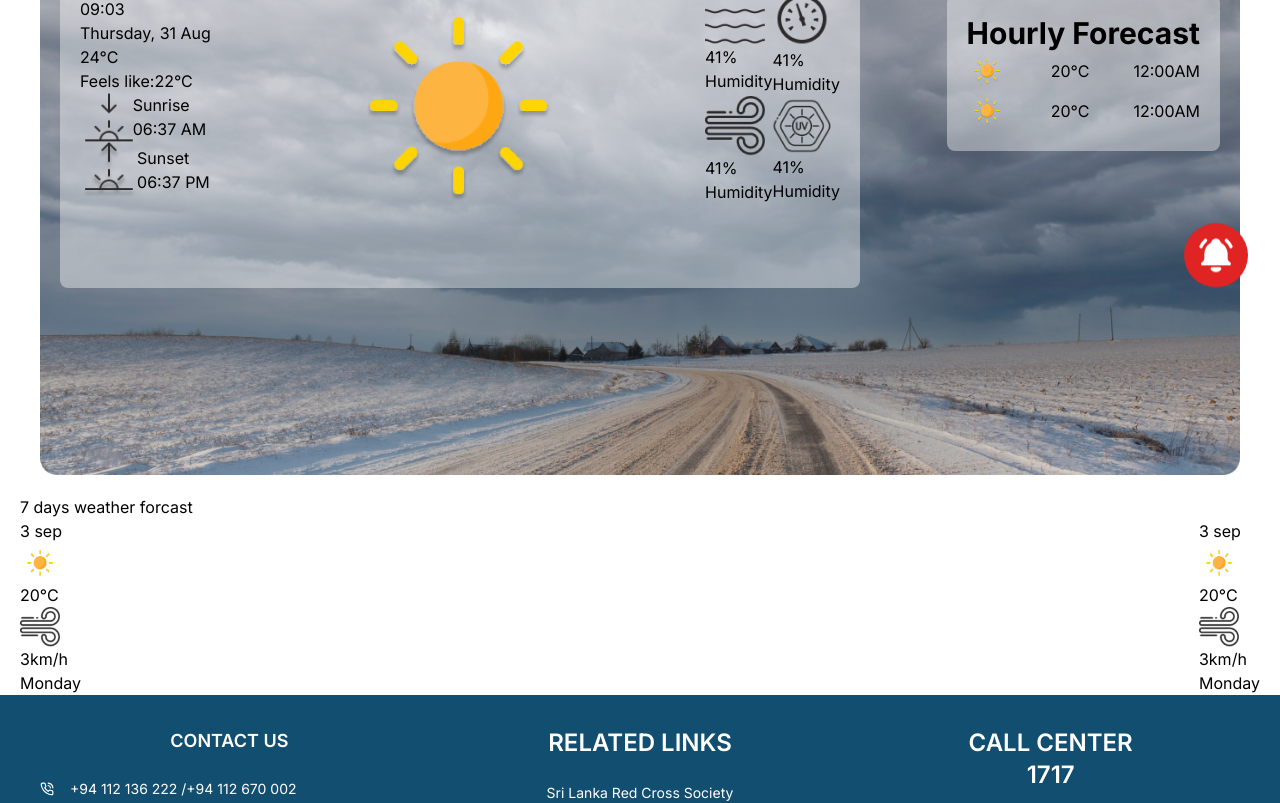
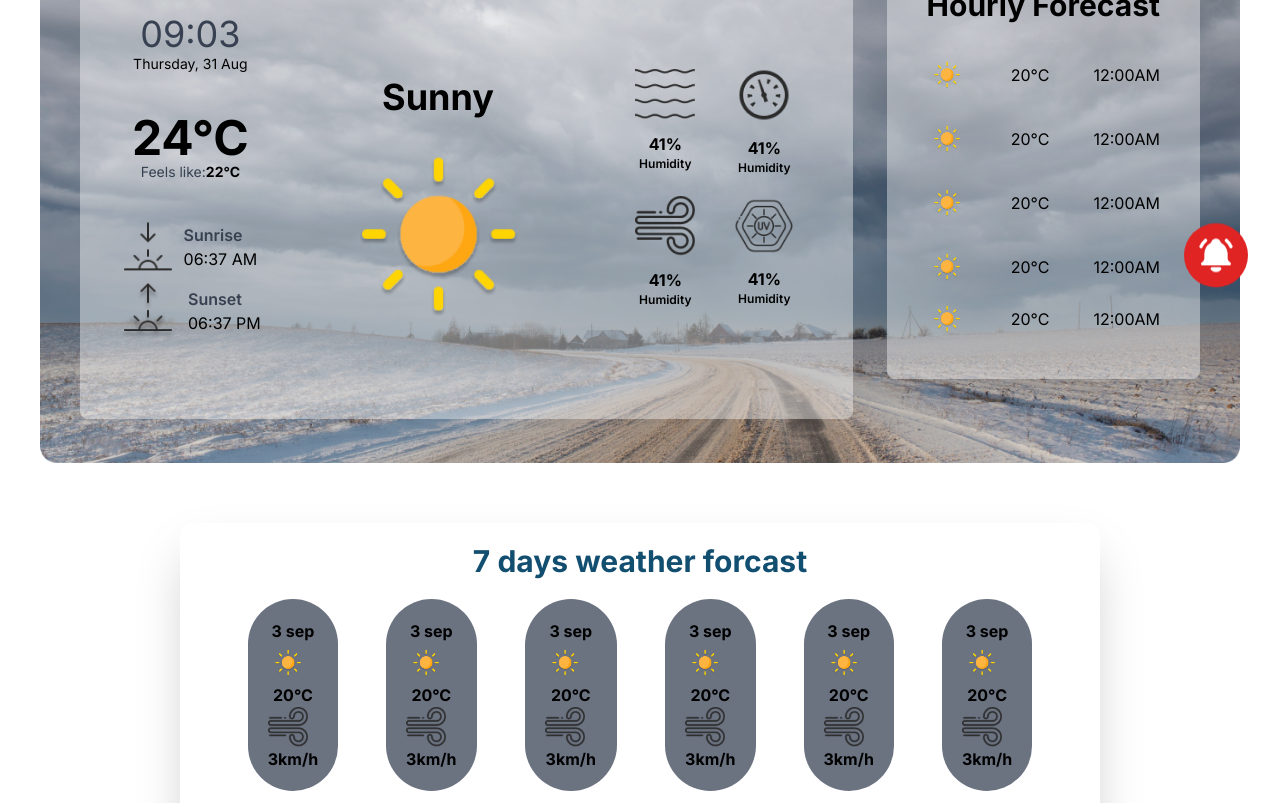
Before and after one commit to Selani00/DMS-front_end, a React (Vite) app: page /Weather in a window 1280 px wide. Shown: the part 480-1283 px from the top of the page. Built offline with nearby package versions, Linux system fonts and the light colour scheme.

Commit message:
User Home Started

```diff
--- a/src/App.jsx
+++ b/src/App.jsx
@@ -7,6 +7,7 @@ import Weather from './pages/Weather'
 import Contact from './pages/Contact'
 import News from './pages/News'
 import SafetyTips from './pages/SafetyTips'
+import UHome from "./pages/Dashboard/User_home"
 import { BrowserRouter,Routes,Route } from "react-router-dom";
 
 
@@ -26,6 +27,7 @@ function App() {
         <Route path="/Contact" element={<Contact/>} />
         <Route path="/News" element={<News/>} />
         <Route path="/SafetyTips" element={<SafetyTips/>} />
+        <Route path="/User_home" element={<UHome/>} />
 
       </Routes>
     </BrowserRouter>
--- a/src/components/Common/Emergancy_icon.jsx
+++ b/src/components/Common/Emergancy_icon.jsx
@@ -1,11 +1,16 @@
 import React from "react";
-import { TbBellRingingFilled  } from "react-icons/tb";
+import { TbBellRingingFilled } from "react-icons/tb";
 
 const Emergancy_icon = () => {
   return (
-    <div className="fixed bottom-5 sm:right-8 right-4 z-[999] cursor-pointer text-4xl bg-red-600 w-11 h-11 md:w-16 md:h-16 flex items-center justify-center rounded-full animate-bounce">
-      <TbBellRingingFilled style={{ color: "white" }} className="w-8 h-8 md:w-10 md:h-10"/>
-    </div>
+    <a href="/User_home">
+      <div className="fixed bottom-5 sm:right-8 right-4 z-[999] cursor-pointer text-4xl bg-red-600 w-11 h-11 md:w-16 md:h-16 flex items-center justify-center rounded-full animate-bounce">
+        <TbBellRingingFilled
+          style={{ color: "white" }}
+          className="w-8 h-8 md:w-10 md:h-10"
+        />
+      </div>
+    </a>
   );
 };
 
--- a/src/components/Common/Navbar.jsx
+++ b/src/components/Common/Navbar.jsx
@@ -64,10 +64,9 @@ const Navbar = () => {
           <>
             <RouterLink to="/Login">
               <button
-                className="relative inline-flex items-center justify-center p-0.5 mb-2 me-2 overflow-hidden text-sm font-semibold text-black rounded-lg group
-          bg-gradient-to-br from-purple-600 to-blue-500 group-hover:from-purple-600 group-hover:to-blue-500 hover:text-white dark:text-white focus:ring-1 focus:outline-none "
+                className="relative inline-flex items-center justify-center px-2 overflow-hidden text-base font-semibold text-white rounded-lg border-white border-2"
               >
-                <span class="relative px-5 py-2.5 transition-all ease-in duration-75 bg-transparent rounded-md group-hover:bg-opacity-0">
+                <span class="relative px-5 py-1.5 transition duration-300 hover:scale-125 ">
                   Sign In
                 </span>
               </button>
--- /dev/null
+++ b/src/pages/Dashboard/Emergancy_form.jsx
@@ -0,0 +1,5 @@
+const emergancy_form = () =>{
+
+}
+
+export default emergancy_form;
--- /dev/null
+++ b/src/pages/Dashboard/Slidebar.jsx
@@ -0,0 +1,41 @@
+import { useState } from "react";
+import { FaArrowRight } from "react-icons/fa";
+import logo from "../../assets/logo.png";
+
+const Slidebar = () => {
+  const [nav, setNav] = useState(false);
+
+  const handleNav = () => {
+    setNav(!nav);
+  };
+
+  return (
+    <div
+      className={`${
+        !nav ? "w-[200px]" : "w-30"
+      } h-screen bg-primary  relative duration-300`}
+    >
+      <div
+        onClick={handleNav}
+        className={`text-gray-600 bg-gray-200 border-gray-800 w-10 h-10 flex items-center justify-center text-xl
+            rounded-full absolute top-7 right-[-15px] ${
+              nav ? "0" : "rotate-180"
+            } duration-300`}
+      >
+        <FaArrowRight />
+      </div>
+      <a href="/">
+        <div className="flex items-center text-2xl gap-4 p-2 text-white cursor-pointer">
+          <div className="bg-white w-20 h-20 rounded-full flex justify-center items-center">
+            <img src={logo} alt="" className="w-20" />
+          </div>
+          <h1 className={`${nav ? "hidden" : "flex"}`}>DMC</h1>
+        </div>
+      </a>
+
+      <div></div>
+    </div>
+  );
+};
+
+export default Slidebar;
--- /dev/null
+++ b/src/pages/Dashboard/User_home.jsx
@@ -0,0 +1,14 @@
+import Slidbar from "./Slidebar";
+
+const User_home = () => {
+    return (
+        <div className="flex">
+            <div><Slidbar/></div>
+            <di>Hello</di>
+
+        </div>
+    );
+
+}
+
+export default User_home;
--- a/src/pages/Weather.jsx
+++ b/src/pages/Weather.jsx
@@ -45,7 +45,7 @@ const Weather = () => {
               type="text"
               id="simple-search"
               class="bg-gray-50 border border-gray-300 text-gray-900 text-base rounded-full focus:ring-gray-900 focus:border-gray-900 block w-full ps-12 p-2"
-              placeholder="Search ..."
+              placeholder="Search location..."
               required
             />
           </div>
@@ -79,76 +79,84 @@ const Weather = () => {
           </div>
 
           {/* Current daya weather details */}
-          <div className="absolute flex justify-between items-center top-10 w-full px-5">
+          <div className="absolute flex justify-between items-center top-10 w-full p-10">
             <div
-              className="w-2/3 bg-white rounded-lg  "
+              className="w-2/3 bg-white rounded-lg items-center "
               style={{ backgroundColor: "rgba(255, 255, 255, 0.40)" }}
             >
-              <div className="py-5">
-                <h1 className="text-black font-bold text-5xl px-5 mx-auto">
+              <div className="py-10">
+                <h1 className="text-black font-bold text-5xl px-5 mx-auto text-center">
                   Colombo
                 </h1>
 
                 <div className="flex justify-between gap-1 items-center p-5">
                   {/* first colum */}
-                  <div className="">
-                    <div>
-                      <h1>09:03</h1>
-                      <p>Thursday, 31 Aug</p>
+                  <div className="px-5">
+                    <div className=" text-center mx-auto py-5">
+                      <h1 className="text-gray-700 text-4xl">09:03</h1>
+                      <p className="text-black text-sm">Thursday, 31 Aug</p>
                     </div>
 
-                    <div>
-                      <h1>24°C</h1>
-                      <p>Feels like:22°C</p>
+                    <div className="text-center py-5 mx-auto">
+                      <h1 className="text-black text-5xl font-bold">24°C</h1>
+                      <p className="text-gray-700 text-sm">
+                        Feels like:
+                        <span className="font-bold text-black">22°C</span>
+                      </p>
                     </div>
-                    <div>
-                      <div className="flex justify-center items-center">
+
+                    <div className="item-center py-5 px-auto">
+                      <div className="flex justify-center items-center gap-3">
                         <img src={sunset} alt="" />
-                        <div>
-                          <h3>Sunrise</h3>
-                          <p>06:37 AM</p>
+                        <div className="text-start">
+                          <h3 className="text-gray-700 font-semibold">
+                            Sunrise
+                          </h3>
+                          <p className="text-black text-semibold">06:37 AM</p>
                         </div>
                       </div>
-                      <div className="flex justify-center items-center">
+                      <div className="flex justify-center items-center gap-3 pt-3">
                         <img src={sunrise} alt="" />
-                        <div>
-                          <h3>Sunset</h3>
-                          <p>06:37 PM</p>
+                        <div className="text-start">
+                          <h3 className="text-gray-700 font-semibold">
+                            Sunset
+                          </h3>
+                          <p className="text-black text-semibold">06:37 PM</p>
                         </div>
                       </div>
                     </div>
                   </div>
 
                   {/* Middle column */}
-                  <div className="item-center">
-                    <h1>Sunny</h1>
-                    <img src={sun} alt="" />
+                  <div className="text-center pt-20 items-center">
+                    <h1 className="font-bold text-4xl">Sunny</h1>
+                    <img src={sun} alt="" className="w-60 h-60" />
                   </div>
 
                   {/* last column */}
-                  <div>
-                    <div className="flex justify-between items-center">
-                      <div>
-                        <img src={humidity} alt="" />
-                        <p>41%</p>
-                        <p>Humidity</p>
+                  <div className="p-10">
+                    <div className="flex justify-between items-center gap-10 py-5">
+                      <div className="text-center">
+                        <img src={humidity} alt="" className="w-15 h-15" />
+                        <p className="font-bold mt-3">41%</p>
+                        <p className="text-xs font-semibold">Humidity</p>
                       </div>
-                      <div>
-                        <img src={pressure} alt="" />
-                        <p>41%</p>
-                        <p>Humidity</p>
+                      <div className="text-center">
+                        <img src={pressure} alt="" className="w-15 h-15" />
+                        <p className="font-bold mt-3">41%</p>
+                        <p className="text-xs font-semibold">Humidity</p>
                       </div>
                     </div>
                     <div className="flex justify-between items-center">
-                      <div>
-                        <img src={wind} alt="" />
-                        <p>41%</p>
-                        <p>Humidity</p>
+                      <div className="text-center">
+                        <img src={wind} alt="" className="w-15 h-15" />
+                        <p className="font-bold mt-3">41%</p>
+                        <p className="text-xs font-semibold">Humidity</p>
                       </div>
-                      <div>
-                        <img src={uv} alt="" />
-                        <p>41%</p>
-                        <p>Humidity</p>
+                      <div className="text-center">
+                        <img src={uv} alt="" className="w-15 h-15" />
+                        <p className="font-bold mt-3">41%</p>
+                        <p className="text-xs font-semibold">Humidity</p>
                       </div>
                     </div>
                   </div>
@@ -160,16 +168,36 @@ const Weather = () => {
               className="bg-white rounded-lg mr-10"
               style={{ backgroundColor: "rgba(255, 255, 255, 0.40)" }}
             >
-              <div className="p-5">
-                <h1 className="text-black text-3xl font-bold">Hourly Forecast</h1>
+              <div className="p-10">
+                <h1 className="text-black text-3xl font-bold py-5">
+                  Hourly Forecast
+                </h1>
                 <div>
-                  <div className="flex justify-between items-center">
-                    <img src={sun} alt="" className="w-10 h-10"/>
+                  <div className="flex justify-between items-center py-3">
+                    <img src={sun} alt="" className="w-10 h-10" />
                     <p>20°C</p>
                     <p>12:00AM</p>
                   </div>
-                  <div className="flex justify-between items-center">
-                    <img src={sun} alt="" className="w-10 h-10"/>
+                  <div className="flex justify-between items-center text-base text-center py-3">
+                    <img src={sun} alt="" className="w-10 h-10" />
+                    <p>20°C</p>
+                    <p>12:00AM</p>
+                  </div>
+
+                  <div className="flex justify-between items-center text-base text-center py-3">
+                    <img src={sun} alt="" className="w-10 h-10" />
+                    <p>20°C</p>
+                    <p>12:00AM</p>
+                  </div>
+
+                  <div className="flex justify-between items-center text-base text-center py-3">
+                    <img src={sun} alt="" className="w-10 h-10" />
+                    <p>20°C</p>
+                    <p>12:00AM</p>
+                  </div>
+
+                  <div className="flex justify-between items-center text-base text-center">
+                    <img src={sun} alt="" className="w-10 h-10" />
                     <p>20°C</p>
                     <p>12:00AM</p>
                   </div>
@@ -179,28 +207,83 @@ const Weather = () => {
           </div>
         </div>
 
-        <div>
-          <h1>7 days weather forcast</h1>
-          <div className="flex justify-between items-center">
-            <div>
-              <h3>3 sep</h3>
-              <img src={sun} alt="" className="w-10 h-10"/>
-              <p>20°C</p>
-              <img src={wind} alt="" className="w-10 h-10"/>
-              <p>3km/h</p>
+        <div className="bg-white rounded-xl shadow-2xl px-10 md:mx-40 py-5 my-10">
+          <h1 className="text-center font-bold text-primary text-3xl">
+            7 days weather forcast
+          </h1>
+          <div className="flex justify-center md:gap-12 gap-6 items-center py-5 font-bold">
+            <div className="items-center text-center">
+              <div className="bg-gray-500 p-5 rounded-full">
+                <h3>3 sep</h3>
+                <img src={sun} alt="" className="w-10 h-10" />
+                <p>20°C</p>
+                <img src={wind} alt="" className="w-10 h-10" />
+                <p>3km/h</p>
+              </div>
 
-              <h2>Monday</h2>
+              <h2 className="py-3">Monday</h2>
             </div>
 
-            <div>
-              <h3>3 sep</h3>
-              <img src={sun} alt="" className="w-10 h-10"/>
-              <p>20°C</p>
-              <img src={wind} alt="" className="w-10 h-10"/>
-              <p>3km/h</p>
+            <div className="items-center text-center">
+              <div className="bg-gray-500 p-5 rounded-full">
+                <h3>3 sep</h3>
+                <img src={sun} alt="" className="w-10 h-10" />
+                <p>20°C</p>
+                <img src={wind} alt="" className="w-10 h-10" />
+                <p>3km/h</p>
+              </div>
 
-              <h2>Monday</h2>
+              <h2 className="py-3">Tuesday</h2>
             </div>
+
+            <div className="items-center text-center">
+              <div className="bg-gray-500 p-5 rounded-full">
+                <h3>3 sep</h3>
+                <img src={sun} alt="" className="w-10 h-10" />
+                <p>20°C</p>
+                <img src={wind} alt="" className="w-10 h-10" />
+                <p>3km/h</p>
+              </div>
+
+              <h2 className="py-3">Wednesday</h2>
+            </div>
+
+            <div className="items-center text-center">
+              <div className="bg-gray-500 p-5 rounded-full">
+                <h3>3 sep</h3>
+                <img src={sun} alt="" className="w-10 h-10" />
+                <p>20°C</p>
+                <img src={wind} alt="" className="w-10 h-10" />
+                <p>3km/h</p>
+              </div>
+
+              <h2 className="py-3">Thursday</h2>
+            </div>
+
+            <div className="items-center text-center">
+              <div className="bg-gray-500 p-5 rounded-full">
+                <h3>3 sep</h3>
+                <img src={sun} alt="" className="w-10 h-10" />
+                <p>20°C</p>
+                <img src={wind} alt="" className="w-10 h-10" />
+                <p>3km/h</p>
+              </div>
+
+              <h2 className="py-3">Friday</h2>
+            </div>
+
+            <div className="items-center text-center">
+              <div className="bg-gray-500 p-5 rounded-full">
+                <h3>3 sep</h3>
+                <img src={sun} alt="" className="w-10 h-10" />
+                <p>20°C</p>
+                <img src={wind} alt="" className="w-10 h-10" />
+                <p>3km/h</p>
+              </div>
+
+              <h2 className="py-3">Saturday</h2>
+            </div>
+
           </div>
         </div>
       </div>
```
Also changed, not shown: src/pages/Dashboard/Volunteering.jsx (added).
